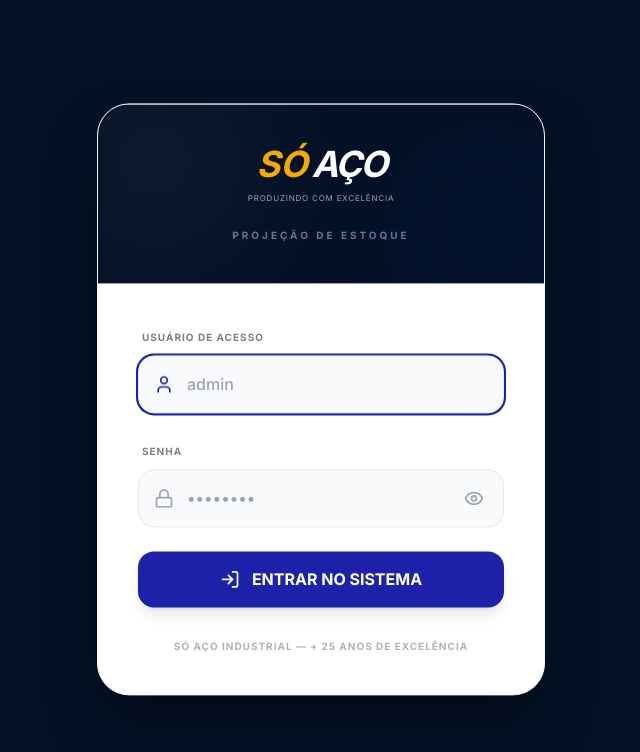
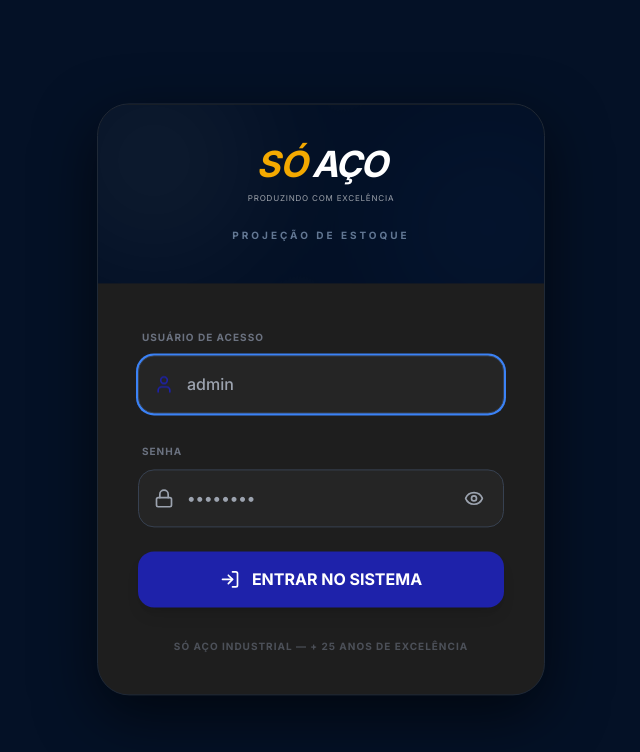
Before and after one commit to davilucas-soaco/Projecao-Estoque2.2, a React (Vite) app: page / in a window 1280 px wide. Shown: the top 752 px of the page, without its empty margins (319-959 px from the left). Built offline with nearby package versions, Linux system fonts and the light colour scheme; no server answers; the database is empty.

Commit message:
CheckPoint Server 2

```diff
--- a/App.tsx
+++ b/App.tsx
@@ -5,8 +5,6 @@ import {
   ArrowRightLeft,
   Upload,
   Search,
-  Moon,
-  Sun,
   ClipboardList,
   LogOut,
   ChevronDown,
@@ -43,6 +41,7 @@ import ImportSimulationModal from './components/ImportSimulationModal';
 import PdfReportModal from './components/PdfReportModal';
 import Login from './components/Login';
 import UserManagement from './components/UserManagement';
+import ThemeToggle from './components/ThemeToggle';
 import { buildConsolidatedData, countEligibleProjectionRows, getEligibleUniqueOrderCount } from './consolidation';
 
 const STORAGE_KEYS = {
@@ -78,7 +77,6 @@ const loadSimulationFromStorage = (): SimulationState => {
 const App: React.FC = () => {
   const [activeTab, setActiveTab] = useState<'PROJECAO' | 'ROMANEIO' | 'USUARIOS'>('PROJECAO');
   const [projectionSubMode, setProjectionSubMode] = useState<ProjectionSubMode>('PADRAO');
-  const [darkMode, setDarkMode] = useState(false);
   const [isImportModalOpen, setIsImportModalOpen] = useState(false);
   const [isImportSimulationModalOpen, setIsImportSimulationModalOpen] = useState(false);
   const [isPdfModalOpen, setIsPdfModalOpen] = useState(false);
@@ -88,6 +86,8 @@ const App: React.FC = () => {
   const [showErpPanel, setShowErpPanel] = useState(false);
   const [erpStatus, setErpStatus] = useState<'connected' | 'disconnected' | 'syncing'>('syncing');
   const [logoLoadError, setLogoLoadError] = useState(false);
+  const [visibleProductsPadrao, setVisibleProductsPadrao] = useState<number | null>(null);
+  const [visibleProductsSimulacao, setVisibleProductsSimulacao] = useState<number | null>(null);
 
   // Auth State
   const [currentUser, setCurrentUser] = useState<{ profile: UserProfile, name: string } | null>(() => {
@@ -237,11 +237,6 @@ const App: React.FC = () => {
       unsubLogo();
     };
   }, [supabase, queryClient]);
-
-  useEffect(() => {
-    if (darkMode) document.documentElement.classList.add('dark');
-    else document.documentElement.classList.remove('dark');
-  }, [darkMode]);
 
   useEffect(() => {
     if (erpStatus === 'syncing' && stockQuery.isFetching) return;
@@ -456,9 +451,7 @@ const App: React.FC = () => {
             <Search className="absolute left-3 top-1/2 -translate-y-1/2 w-4 h-4 text-gray-400" />
             <input type="text" placeholder="Buscar produto..." value={searchTerm} onChange={(e) => setSearchTerm(e.target.value)} className="bg-[#0b2b58] text-sm rounded-full py-2 pl-10 pr-4 focus:outline-none focus:ring-2 focus:ring-highlight w-64 border-none text-white placeholder-gray-400 transition-all" />
           </div>
-          <button onClick={() => setDarkMode(!darkMode)} className="p-2 rounded-full hover:bg-white/10 transition-colors">
-            {darkMode ? <Sun className="w-5 h-5 text-highlight" /> : <Moon className="w-5 h-5" />}
-          </button>
+          <ThemeToggle />
           <button onClick={() => setIsImportModalOpen(true)} className="flex items-center gap-2 bg-secondary hover:bg-blue-700 px-4 py-2 rounded font-semibold text-sm transition-all active:scale-95 shadow-lg">
             <Upload className="w-4 h-4" />
             <span>Importações</span>
@@ -545,6 +538,7 @@ const App: React.FC = () => {
               considerarRequisicoes={true}
               horizonDays={horizonDays}
               onHorizonDaysChange={setHorizonDays}
+              onVisibleProductsCountChange={setVisibleProductsPadrao}
             />
           </div>
         </div>
@@ -608,6 +602,7 @@ const App: React.FC = () => {
                 considerarRequisicoes={simulationState.considerarRequisicoes}
                 horizonDays={horizonDays}
                 onHorizonDaysChange={setHorizonDays}
+                onVisibleProductsCountChange={setVisibleProductsSimulacao}
               />
             )}
           </div>
@@ -625,7 +620,14 @@ const App: React.FC = () => {
       <footer className="bg-white dark:bg-[#252525] border-t border-gray-200 dark:border-gray-700 p-2 px-6 flex justify-between text-[11px] text-neutral">
         <div className="flex gap-4">
           <span>Pedidos Únicos: <b>{activeTab === 'PROJECAO' && projectionSubMode === 'SIMULADO' ? uniqueOrdersCountSimulation : uniqueOrdersCount}</b></span>
-          <span>Produtos: <b>{activeTab === 'PROJECAO' && projectionSubMode === 'SIMULADO' ? consolidatedDataSimulation.length : consolidatedData.length}</b></span>
+          <span>
+            Produtos:{' '}
+            <b>
+              {activeTab === 'PROJECAO' && projectionSubMode === 'SIMULADO'
+                ? (visibleProductsSimulacao ?? consolidatedDataSimulation.length)
+                : (visibleProductsPadrao ?? consolidatedData.length)}
+            </b>
+          </span>
           {activeTab === 'PROJECAO' && projectionSubMode === 'SIMULADO' && simulationState.data.length > 0 && (
             <span className="text-amber-600 dark:text-amber-400 font-semibold">[Simulação]</span>
           )}
--- a/components/ProjectionTable.tsx
+++ b/components/ProjectionTable.tsx
@@ -35,6 +35,7 @@ interface Props {
   considerarRequisicoes?: boolean;
   horizonDays?: 15 | 30 | 45 | 60;
   onHorizonDaysChange?: (days: 15 | 30 | 45 | 60) => void;
+  onVisibleProductsCountChange?: (count: number) => void;
 }
 
 const formatCellNum = (v: unknown): string | number => {
@@ -52,6 +53,7 @@ const ProjectionTable: React.FC<Props> = ({
   considerarRequisicoes = true,
   horizonDays = 60,
   onHorizonDaysChange,
+  onVisibleProductsCountChange,
 }) => {
   const [sortCriteria, setSortCriteria] = useState<SortCriterion[]>([]);
   const [descriptionWidth, setDescriptionWidth] = useState(280);
@@ -234,6 +236,10 @@ const ProjectionTable: React.FC<Props> = ({
       return 0;
     });
   }, [dataFilteredByColumns, sortCriteria]);
+
+  useEffect(() => {
+    onVisibleProductsCountChange?.(sortedData.length);
+  }, [sortedData.length, onVisibleProductsCountChange]);
 
   const renderSortIndicator = (columnKey: string) => {
     const idx = sortCriteria.findIndex(s => s.column === columnKey);
--- /dev/null
+++ b/components/ThemeToggle.tsx
@@ -0,0 +1,55 @@
+import React, { useState, useEffect } from 'react';
+import { Sun, Moon } from 'lucide-react';
+
+const THEME_KEY = 'sa_industrial_theme_v1';
+
+/** Lê a preferência salva. Padrão: dark (true) */
+function getStoredTheme(): boolean {
+  try {
+    const v = localStorage.getItem(THEME_KEY);
+    if (v === 'false') return false;
+    return true; // default dark
+  } catch {
+    return true;
+  }
+}
+
+function applyThemeToDom(isDark: boolean) {
+  if (isDark) document.documentElement.classList.add('dark');
+  else document.documentElement.classList.remove('dark');
+}
+
+/**
+ * Toggle de tema isolado — evita re-render do App inteiro.
+ * Aplica a classe no DOM imediatamente; apenas este componente re-renderiza.
+ */
+const ThemeToggle: React.FC = () => {
+  const [isDark, setIsDark] = useState(getStoredTheme);
+
+  useEffect(() => {
+    applyThemeToDom(isDark);
+    localStorage.setItem(THEME_KEY, String(isDark));
+  }, [isDark]);
+
+  const handleClick = () => {
+    const next = !isDark;
+    // Aplicação imediata no DOM — feedback visual instantâneo
+    applyThemeToDom(next);
+    localStorage.setItem(THEME_KEY, String(next));
+    // Só este componente re-renderiza (App mantém-se estável)
+    setIsDark(next);
+  };
+
+  return (
+    <button
+      type="button"
+      onClick={handleClick}
+      className="p-2 rounded-full hover:bg-white/10 transition-colors"
+      aria-label={isDark ? 'Alternar para tema claro' : 'Alternar para tema escuro'}
+    >
+      {isDark ? <Sun className="w-5 h-5 text-highlight" /> : <Moon className="w-5 h-5" />}
+    </button>
+  );
+};
+
+export default ThemeToggle;
--- a/consolidation.ts
+++ b/consolidation.ts
@@ -15,18 +15,31 @@ interface ConsolidationFilterOptions {
   flattenShelfProducts?: boolean;
 }
 
+const parseOrderDateAtStartOfDay = (dateStr: string): Date | null => {
+  const d = parseOrderDate(dateStr);
+  if (!d) return null;
+  d.setHours(0, 0, 0, 0);
+  return d;
+};
+
+const isOrderEligibleBase = (order: Order, options?: ConsolidationFilterOptions): boolean => {
+  const considerarRequisicoes = options?.considerarRequisicoes ?? true;
+  const categoria = getCategoriaFromObservacoes(order.observacoesRomaneio);
+  const dEntrega = parseOrderDateAtStartOfDay(order.dataEntrega);
+
+  if (categoria === CATEGORY_INSERIR_ROMANEIO) return false;
+  if (!considerarRequisicoes && categoria === CATEGORY_REQUISICAO) return false;
+  if (!dEntrega) return false;
+  return true;
+};
+
 const isOrderEligibleForProjection = (
   order: Order,
   lastFutureDate: Date | null | undefined,
   options?: ConsolidationFilterOptions
 ): boolean => {
-  const considerarRequisicoes = options?.considerarRequisicoes ?? true;
-  const categoria = getCategoriaFromObservacoes(order.observacoesRomaneio);
-  const dEntrega = parseOrderDate(order.dataEntrega);
-  if (dEntrega) dEntrega.setHours(0, 0, 0, 0);
-
-  if (categoria === CATEGORY_INSERIR_ROMANEIO) return false;
-  if (!considerarRequisicoes && categoria === CATEGORY_REQUISICAO) return false;
+  if (!isOrderEligibleBase(order, options)) return false;
+  const dEntrega = parseOrderDateAtStartOfDay(order.dataEntrega);
   if (!dEntrega) return false;
   if (lastFutureDate && dEntrega > lastFutureDate) return false;
   return true;
@@ -37,9 +50,9 @@ export function countEligibleProjectionRows(
   dateColumns: DateColumn[],
   options?: ConsolidationFilterOptions
 ): number {
-  const lastFutureDate = dateColumns[dateColumns.length - 1]?.date;
+  void dateColumns;
   return orders.reduce((acc, order) => {
-    if (isOrderEligibleForProjection(order, lastFutureDate, options)) {
+    if (isOrderEligibleBase(order, options)) {
       return acc + 1;
     }
     return acc;
@@ -52,10 +65,10 @@ export function getEligibleUniqueOrderCount(
   dateColumns: DateColumn[],
   options?: ConsolidationFilterOptions
 ): number {
-  const lastFutureDate = dateColumns[dateColumns.length - 1]?.date;
+  void dateColumns;
   const seen = new Set<string>();
   orders.forEach((order) => {
-    if (isOrderEligibleForProjection(order, lastFutureDate, options)) {
+    if (isOrderEligibleBase(order, options)) {
       seen.add(order.numeroPedido);
     }
   });
--- a/index.html
+++ b/index.html
@@ -1,8 +1,17 @@
 
 <!DOCTYPE html>
-<html lang="pt-br">
+<html lang="pt-br" class="dark">
 <head>
     <meta charset="UTF-8">
+    <script>
+      (function(){
+        try {
+          var v = localStorage.getItem('sa_industrial_theme_v1');
+          if (v === 'false') document.documentElement.classList.remove('dark');
+          else document.documentElement.classList.add('dark');
+        } catch(e) { document.documentElement.classList.add('dark'); }
+      })();
+    </script>
     <meta name="viewport" content="width=device-width, initial-scale=1.0">
     <title>Projeção de Estoque — Só Aço Industrial</title>
     <script src="https://cdn.tailwindcss.com"></script>
```
